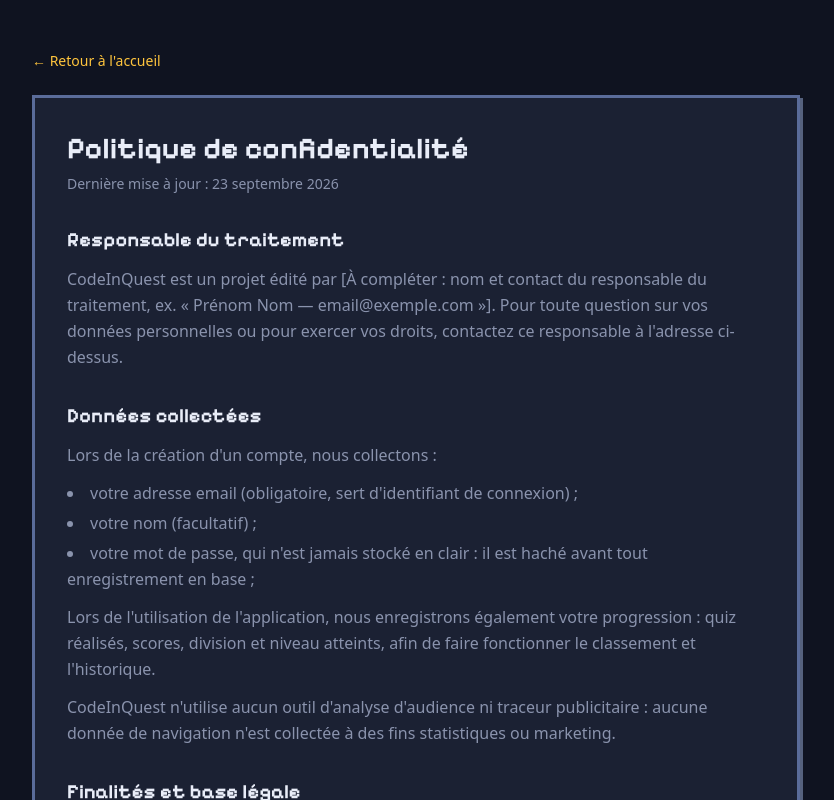
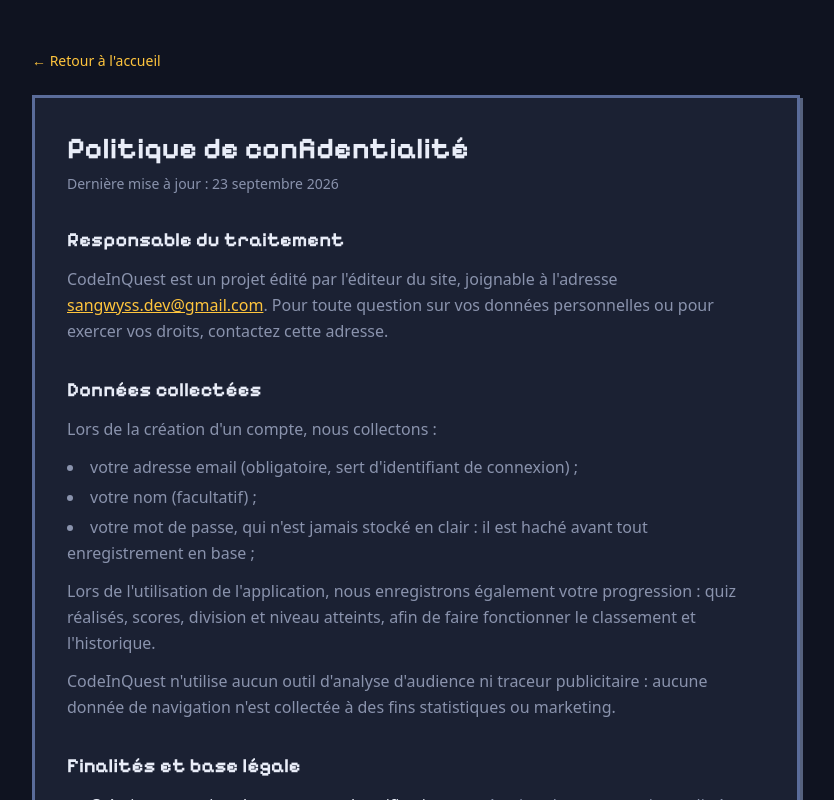
Before and after one commit to GuirecTalmo/codinquest, a Next.js app: page /confidentialite in a window 1280 px wide. Shown: the top 800 px of the page, without its empty margins (224-1058 px from the left). Built offline with nearby package versions, Linux system fonts and the light colour scheme.

Commit message:
INTE : Change mail + checklist deploiement

```diff
--- a/app/cgu/page.tsx
+++ b/app/cgu/page.tsx
@@ -60,8 +60,15 @@
 
             <Section title="2. Éditeur du service">
               <p>
-                CodeInQuest est édité par [À compléter : nom et contact de
-                l&apos;éditeur, ex. « Prénom Nom — email@exemple.com »].
+                CodeInQuest est édité par l&apos;éditeur du site, joignable à
+                l&apos;adresse{' '}
+                <a
+                  href="mailto:sangwyss.dev@gmail.com"
+                  className="text-accent hover:text-accent-border underline"
+                >
+                  sangwyss.dev@gmail.com
+                </a>
+                .
               </p>
             </Section>
 
--- a/app/confidentialite/page.tsx
+++ b/app/confidentialite/page.tsx
@@ -48,11 +48,16 @@
 
             <Section title="Responsable du traitement">
               <p>
-                CodeInQuest est un projet édité par [À compléter : nom et
-                contact du responsable du traitement, ex. « Prénom Nom —
-                email@exemple.com »]. Pour toute question sur vos données
-                personnelles ou pour exercer vos droits, contactez ce
-                responsable à l&apos;adresse ci-dessus.
+                CodeInQuest est un projet édité par l&apos;éditeur du site,
+                joignable à l&apos;adresse{' '}
+                <a
+                  href="mailto:sangwyss.dev@gmail.com"
+                  className="text-accent hover:text-accent-border underline"
+                >
+                  sangwyss.dev@gmail.com
+                </a>
+                . Pour toute question sur vos données personnelles ou pour
+                exercer vos droits, contactez cette adresse.
               </p>
             </Section>
 
--- /dev/null
+++ b/deploy/CHECKLIST.md
@@ -0,0 +1,64 @@
+# Checklist de mise en ligne — codinquest.guirectalmo.com
+
+## Avant de commencer
+- [x] Contact éditeur (`sangwyss.dev@gmail.com`) renseigné dans
+      `app/confidentialite/page.tsx` et `app/cgu/page.tsx`
+- [ ] Vérifier `deploy/codeinquest.service` : chemin (`/opt/codeinquest`),
+      user (`codeinquest`) et port (`3000`) conviennent, ou les adapter
+
+## DNS (chez le registrar)
+- [ ] Ajouter un enregistrement A `codinquest` → IP publique du VPS
+      (AAAA en plus si IPv6)
+- [ ] Attendre la propagation (quelques minutes à quelques heures)
+
+## VPS — prérequis système
+- [ ] Node.js 20+ LTS installé
+- [ ] PostgreSQL installé
+- [ ] Caddy installé
+
+## Base de données
+- [ ] Créer l'utilisateur et la base PostgreSQL (`codeinquest` / `codeinquest`)
+- [ ] Choisir un mot de passe fort pour cet utilisateur (ne pas le réutiliser
+      ailleurs, ne jamais le mettre dans un fichier commité)
+
+## Code et configuration
+- [ ] Cloner le repo dans `/opt/codeinquest`
+- [ ] Copier `.env.example` vers `.env`
+- [ ] Renseigner `DATABASE_URL` avec le vrai mot de passe DB
+- [ ] Renseigner `NEXTAUTH_SECRET` (valeur générée : voir conversation,
+      ne pas réutiliser le secret du `.env` local de dev)
+- [ ] Vérifier `NEXTAUTH_URL` et `NEXT_PUBLIC_SITE_URL` =
+      `https://codinquest.guirectalmo.com`
+- [ ] `npm ci`
+- [ ] `npx prisma generate`
+
+## Base de données — schéma et contenu
+- [ ] `npx prisma db push` (crée les tables)
+- [ ] `npx prisma db seed` (charge les 360 questions / 42 quiz)
+- [ ] ⚠️ Supprimer immédiatement le compte de seed `admin@test.com` :
+      `psql -d codeinquest -c "DELETE FROM \"User\" WHERE email='admin@test.com';"`
+
+## Build et service
+- [ ] `npm run build`
+- [ ] Créer l'utilisateur système `codeinquest`
+- [ ] Copier `deploy/codeinquest.service` vers `/etc/systemd/system/`
+- [ ] `systemctl daemon-reload && systemctl enable --now codeinquest`
+- [ ] `systemctl status codeinquest` → `active (running)`
+
+## Reverse proxy / HTTPS
+- [ ] Copier `deploy/Caddyfile` vers `/etc/caddy/Caddyfile`
+- [ ] `systemctl restart caddy`
+- [ ] Vérifier que le certificat Let's Encrypt est bien émis
+
+## Firewall
+- [ ] `ufw allow 80,443/tcp`
+- [ ] `ufw allow OpenSSH`
+- [ ] `ufw enable`
+- [ ] Vérifier que le port 3000 n'est pas accessible depuis l'extérieur
+
+## Vérifications finales
+- [ ] `https://codinquest.guirectalmo.com` répond en HTTPS
+- [ ] `/robots.txt` et `/sitemap.xml` pointent vers le bon domaine
+- [ ] Inscription + connexion fonctionnent
+- [ ] Le compte `admin@test.com` n'existe plus
+- [ ] Lien RGPD / CGU visibles et fonctionnels sur la landing et le signup
```
Also changed, not shown: 2 other files (tests, documents, lock files or other folders).
